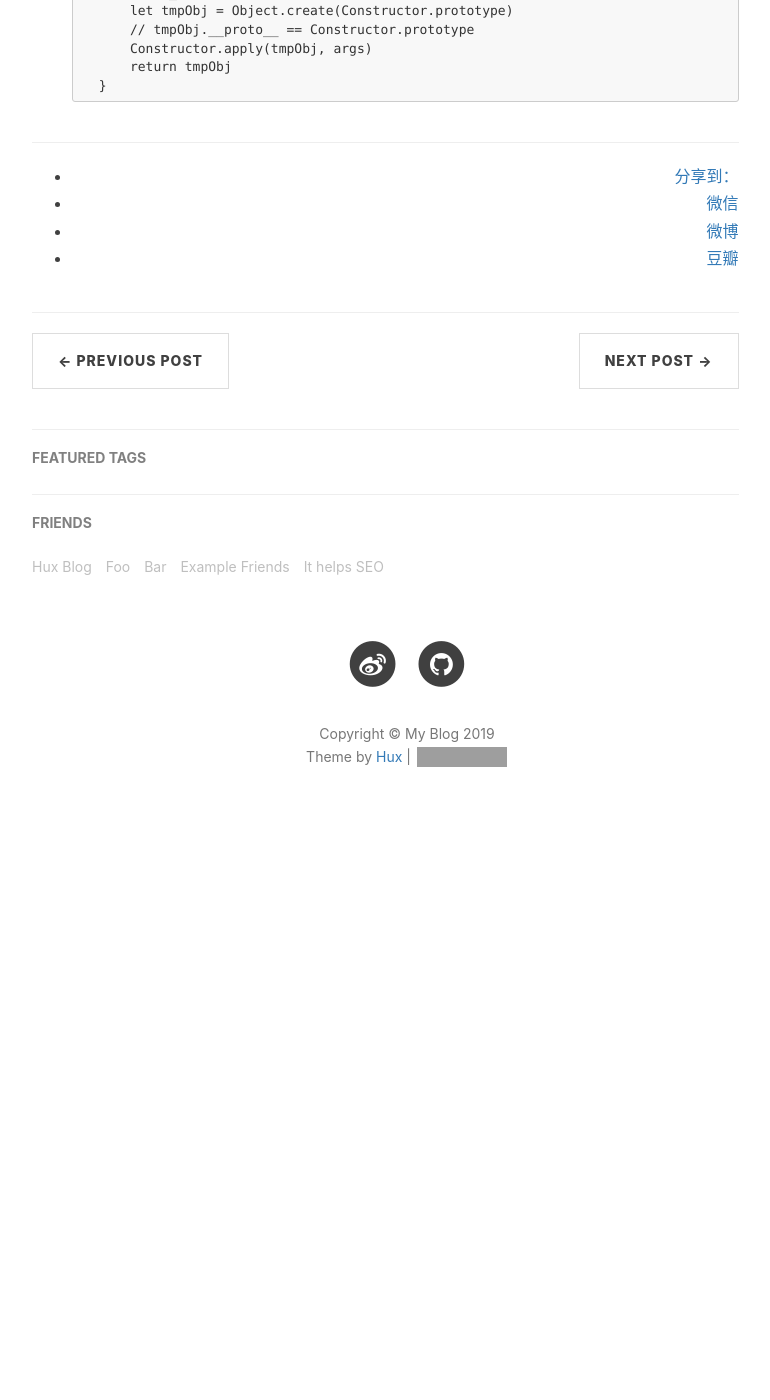
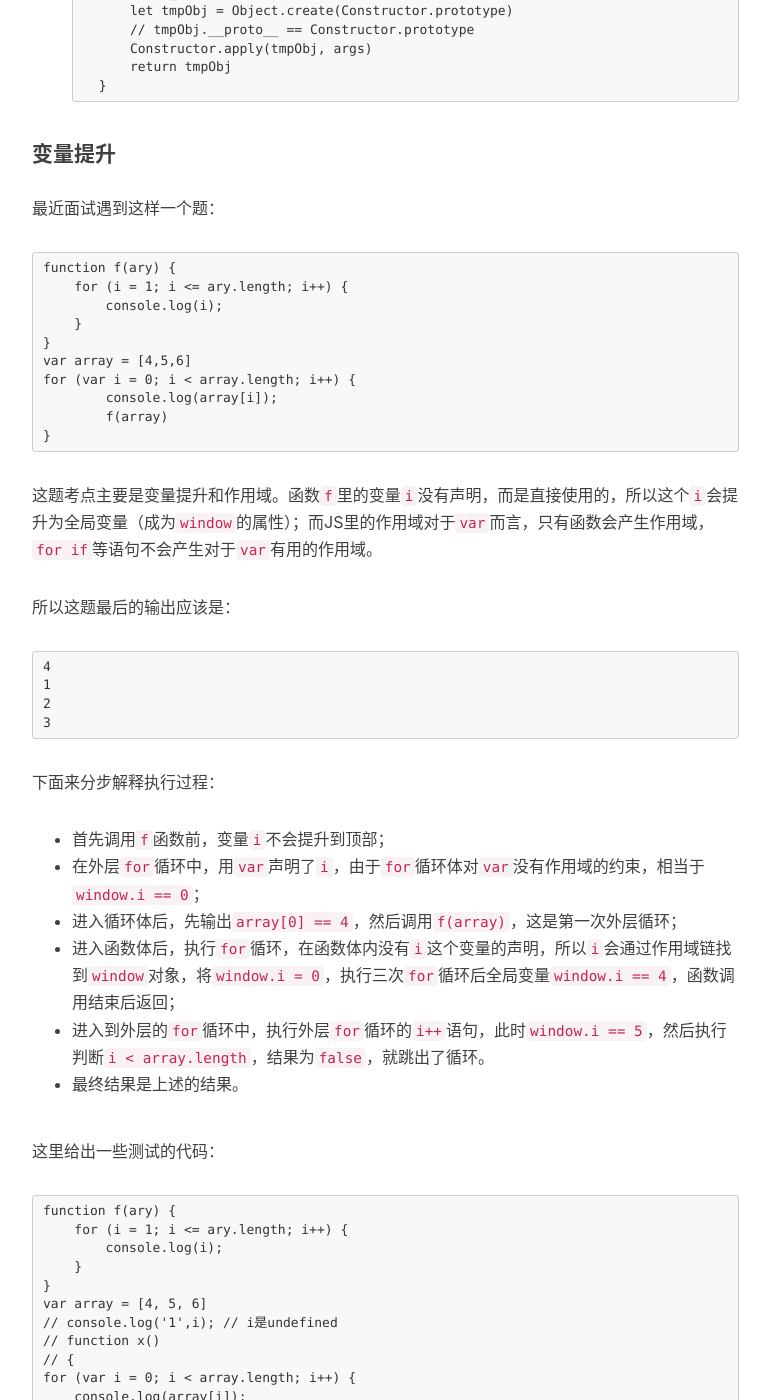
Before and after one commit to YouziXR/YouziXR.github.io, a Jekyll site: the page built from _posts/2019-03-05-JS-刷题记录.md, in a window 1280 px wide and 1400 px high, scrolled down 1561 px. Shown: the whole window, without its empty margins (233-1003 px from the left). Built offline with Jekyll 4.4.1, drawn with Linux system fonts in a browser that asks for light colours; nearby versions of some CDN libraries; our own code applies the rules of GitHub Pages for plain Markdown files; comment, search, counter and statistics services are not loaded; before the commit the page ends 2422 px from its top, so only the background shows below that; some of the changed text lies outside the part shown; grey boxes are pictures that could not be loaded.

Commit message:
更新一个笔试题

```diff
--- a/_posts/2019-03-05-JS-刷题记录.md
+++ b/_posts/2019-03-05-JS-刷题记录.md
@@ -52,3 +52,57 @@
 	        Constructor.apply(tmpObj, args)
 	        return tmpObj
 	    }
+
+#### 变量提升
+
+最近面试遇到这样一个题：
+
+    function f(ary) {
+        for (i = 1; i <= ary.length; i++) {
+            console.log(i);
+        }
+    }
+    var array = [4,5,6]
+	for (var i = 0; i < array.length; i++) {
+		console.log(array[i]);
+		f(array)
+	}
+
+这题考点主要是变量提升和作用域。函数`f`里的变量`i`没有声明，而是直接使用的，所以这个`i`会提升为全局变量（成为`window`的属性）；而JS里的作用域对于`var`而言，只有函数会产生作用域，`for if`等语句不会产生对于`var`有用的作用域。
+
+所以这题最后的输出应该是：
+
+	4
+	1
+	2
+	3
+
+下面来分步解释执行过程：
+
+- 首先调用`f`函数前，变量`i`不会提升到顶部；
+- 在外层`for`循环中，用`var`声明了`i`，由于`for`循环体对`var`没有作用域的约束，相当于`window.i == 0`；
+- 进入循环体后，先输出`array[0] == 4`，然后调用`f(array)`，这是第一次外层循环；
+- 进入函数体后，执行`for`循环，在函数体内没有`i`这个变量的声明，所以`i`会通过作用域链找到`window`对象，将`window.i = 0`，执行三次`for`循环后全局变量`window.i == 4`，函数调用结束后返回；
+- 进入到外层的`for`循环中，执行外层`for`循环的`i++`语句，此时`window.i == 5`，然后执行判断`i < array.length`，结果为`false`，就跳出了循环。
+- 最终结果是上述的结果。
+
+这里给出一些测试的代码：
+
+    function f(ary) {
+        for (i = 1; i <= ary.length; i++) {
+            console.log(i);
+        }
+    }
+    var array = [4, 5, 6]
+    // console.log('1',i); // i是undefined
+    // function x()
+    // {
+    for (var i = 0; i < array.length; i++) {
+        console.log(array[i]);
+        f(array)
+        debugger
+        console.log(i);
+    }
+    // }
+    // x()
+    console.log(i);
```
